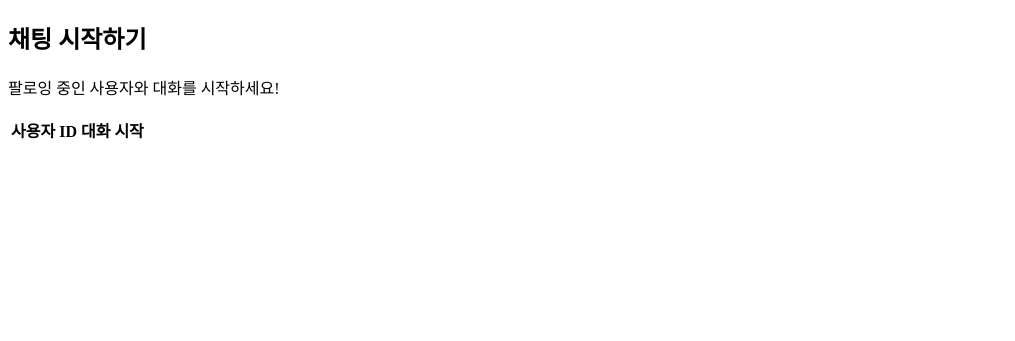
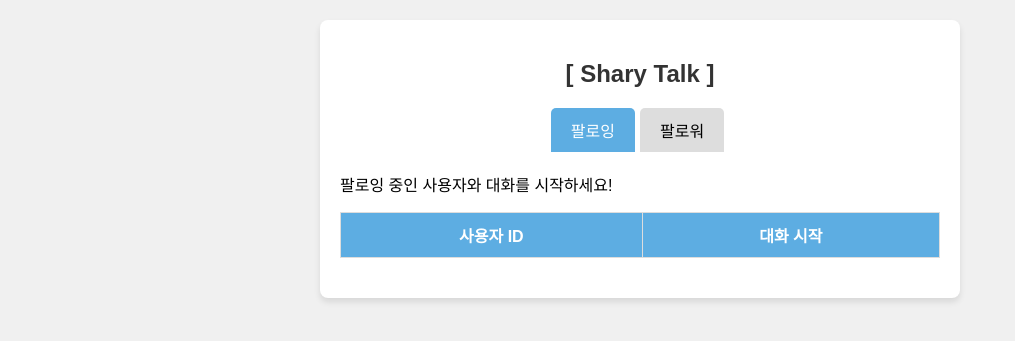
Before and after one commit to cold-noodle-king/sharyProject, a Spring Boot app: page /chat/chatForm in a window 1280 px wide. Shown: the top 341 px of the page, without its empty margins (0-1015 px from the left). Run offline with Spring Boot 4, Linux system fonts and the light colour scheme; a user stored in the database is signed in; tables that the repository leaves empty hold one stand-in row (values such as "Sample post"); lists and menus that the app fills with data are empty; some of the project's set-up classes (security, data sources, template engines, error pages and the like) are left out, and stand-ins take their place.

Commit message:
20240918 chat 모든기능 완성

```diff
--- a/src/main/java/net/datasa/sharyproject/controller/chat/ChatController.java
+++ b/src/main/java/net/datasa/sharyproject/controller/chat/ChatController.java
@@ -33,7 +33,7 @@ public class ChatController {
         return "chat/chatHome";
     }
 
-    @GetMapping("/room")
+/*  @GetMapping("/room")
     public String getChatRoom(@RequestParam("participant1Id") String participant1Id,
                               @RequestParam("participant2Id") String participant2Id, Model model) {
         ChatDTO chat = chatService.findOrCreateChat(participant1Id, participant2Id);
@@ -41,13 +41,32 @@ public class ChatController {
         model.addAttribute("chat", chat);
         model.addAttribute("messages", messages);
         return "chat/chatRoom";
+    }*/
+
+    @GetMapping("/room")
+    public String getChatRoom(@RequestParam("participant1Id") String participant1Id,
+                              @RequestParam("participant2Id") String participant2Id, Model model) {
+        // 두 사용자의 관계에 해당하는 채팅방을 찾거나 생성
+        ChatDTO chat = chatService.findOrCreateChat(participant1Id, participant2Id);
+
+        // 해당 채팅방의 메시지들을 가져오기
+        List<ChatMessageDTO> messages = chatService.getMessages(chat.getChatId());
+
+        // 모델에 채팅방과 메시지 추가
+        model.addAttribute("chat", chat);
+        model.addAttribute("messages", messages);
+
+        return "chat/chatRoom";
     }
+
 
     @GetMapping("/chatForm")
     public String showChatForm(Model model) {
         String currentUserId = followService.getCurrentUserId();
         List<FollowDTO> following = followService.getFollowingForCurrentUser();
+        List<FollowDTO> followers = followService.getFollowersForCurrentUser(); // 추가: 나를 팔로우하는 사용자 목록 가져오기
         model.addAttribute("following", following);
+        model.addAttribute("followers", followers); // 추가: 팔로워 리스트 추가
         return "chat/chatForm";
     }
 
--- a/src/main/java/net/datasa/sharyproject/repository/chat/ChatRepository.java
+++ b/src/main/java/net/datasa/sharyproject/repository/chat/ChatRepository.java
@@ -7,10 +7,8 @@ import java.util.List;
 import java.util.Optional;
 
 public interface ChatRepository extends JpaRepository<ChatEntity, Integer> {
-    Optional<ChatEntity> findByParticipant1IdAndParticipant2Id(String participant1Id, String participant2Id);
-
-    // 수정: 두 사용자가 참가한 채팅을 양방향으로 검색하도록 추가
-    Optional<ChatEntity> findByParticipant1IdAndParticipant2IdOrParticipant2IdAndParticipant1Id(
+    // 두 사용자가 참가한 채팅을 양방향으로 검색하도록 추가 (단일 결과만 반환하도록 수정)
+    Optional<ChatEntity> findFirstByParticipant1IdAndParticipant2IdOrParticipant2IdAndParticipant1Id(
             String participant1Id, String participant2Id,
             String participant2IdInverse, String participant1IdInverse);
 
--- a/src/main/resources/templates/chat/chatForm.html
+++ b/src/main/resources/templates/chat/chatForm.html
@@ -3,10 +3,126 @@
 <head>
     <meta charset="UTF-8">
     <title>채팅 시작하기</title>
+    <style>
+        body {
+            font-family: 'Arial', sans-serif;
+            background-color: #f0f0f0;
+            margin: 0;
+            padding: 20px;
+        }
+
+        h2 {
+            text-align: center;
+            color: #333;
+            margin-bottom: 20px;
+        }
+
+        .chat-container {
+            max-width: 600px;
+            margin: 0 auto;
+            background-color: #fff;
+            padding: 20px;
+            border-radius: 8px;
+            box-shadow: 0 4px 6px rgba(0, 0, 0, 0.1);
+        }
+
+        .tabs {
+            display: flex;
+            justify-content: center;
+            margin-bottom: 20px;
+        }
+
+        .tab {
+            padding: 10px 20px;
+            cursor: pointer;
+            background-color: #ddd;
+            border-radius: 5px 5px 0 0;
+            margin-right: 5px;
+            transition: background-color 0.3s;
+        }
+
+        .tab:hover {
+            background-color: #bbb;
+        }
+
+        .tab.active {
+            background-color: #5dade2;
+            color: white;
+        }
+
+        .tab-content {
+            display: none;
+        }
+
+        .tab-content.active {
+            display: block;
+        }
+
+        table {
+            width: 100%;
+            border-collapse: collapse;
+            margin-bottom: 20px;
+        }
+
+        th, td {
+            border: 1px solid #ddd;
+            padding: 10px;
+            text-align: center;
+            color: #333;
+        }
+
+        th {
+            background-color: #5dade2;
+            color: white;
+        }
+
+        button {
+            background-color: #5dade2;
+            color: white;
+            border: none;
+            padding: 5px 10px;
+            border-radius: 5px;
+            font-size: 14px;
+            cursor: pointer;
+            transition: background-color 0.3s ease;
+        }
+
+        button:hover {
+            background-color: #3498db;
+        }
+    </style>
+    <script>
+        function openTab(tabName) {
+            // 모든 탭 콘텐츠를 숨기고 모든 탭을 비활성화 상태로 만듭니다.
+            var i, tabContent, tablinks;
+            tabContent = document.getElementsByClassName("tab-content");
+            for (i = 0; i < tabContent.length; i++) {
+                tabContent[i].style.display = "none";
+            }
+
+            tablinks = document.getElementsByClassName("tab");
+            for (i = 0; i < tablinks.length; i++) {
+                tablinks[i].classList.remove("active");
+            }
+
+            // 클릭한 탭을 활성화 상태로 만들고 해당 콘텐츠를 표시합니다.
+            document.getElementById(tabName).style.display = "block";
+            document.getElementById(tabName + "-tab").classList.add("active");
+        }
+    </script>
 </head>
-<body>
-<h2>채팅 시작하기</h2>
-<p>팔로잉 중인 사용자와 대화를 시작하세요! </p>
+<body onload="openTab('following')"> <!-- 페이지 로드 시 기본적으로 '팔로잉' 탭이 열리도록 설정 -->
+<div class="chat-container">
+    <h2>[ Shary Talk ]</h2>
+
+    <div class="tabs">
+        <div id="following-tab" class="tab active" onclick="openTab('following')">팔로잉</div>
+        <div id="followers-tab" class="tab" onclick="openTab('followers')">팔로워</div>
+    </div>
+
+    <!-- 팔로잉 탭 콘텐츠 -->
+    <div id="following" class="tab-content active">
+        <p>팔로잉 중인 사용자와 대화를 시작하세요!</p>
         <table>
             <thead>
             <tr>
@@ -27,6 +143,32 @@
             </tr>
             </tbody>
         </table>
+    </div>
 
+    <!-- 팔로워 탭 콘텐츠 -->
+    <div id="followers" class="tab-content">
+        <p>나를 팔로우하는 사용자와 대화를 시작하세요!</p>
+        <table>
+            <thead>
+            <tr>
+                <th>사용자 ID</th>
+                <th>대화 시작</th>
+            </tr>
+            </thead>
+            <tbody>
+            <tr th:each="user : ${followers}">
+                <td th:text="${user.followerId}"></td>
+                <td>
+                    <form th:action="@{/chat/room}" method="get">
+                        <input type="hidden" name="participant1Id" th:value="${#authentication.name}" />
+                        <input type="hidden" name="participant2Id" th:value="${user.followerId}" />
+                        <button type="submit">대화 시작</button>
+                    </form>
+                </td>
+            </tr>
+            </tbody>
+        </table>
+    </div>
+</div>
 </body>
 </html>
```
Also changed, not shown: src/main/java/net/datasa/sharyproject/service/chat/ChatService.java (+8 -8 lines). Lines whose indentation alone changed are shown as unchanged.
